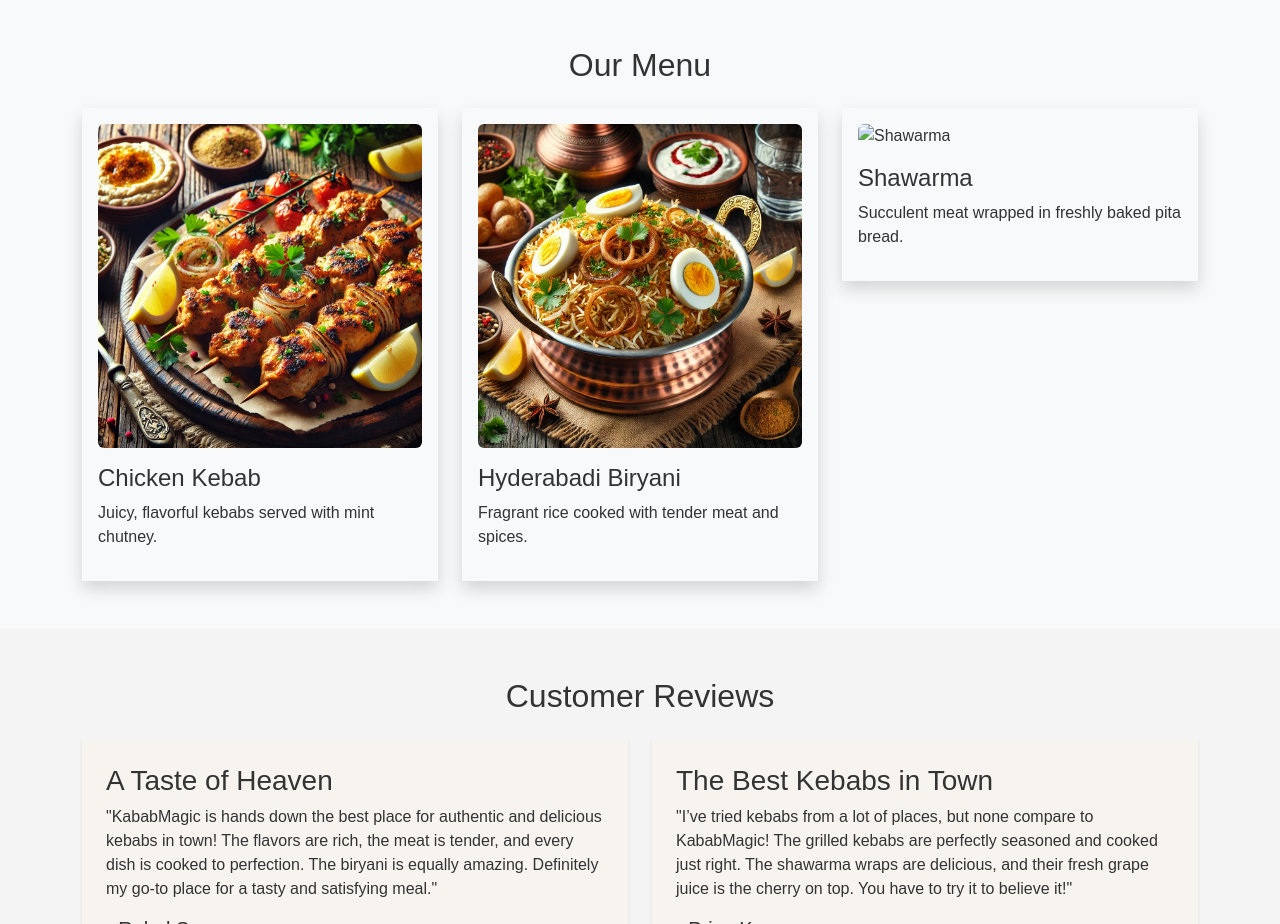
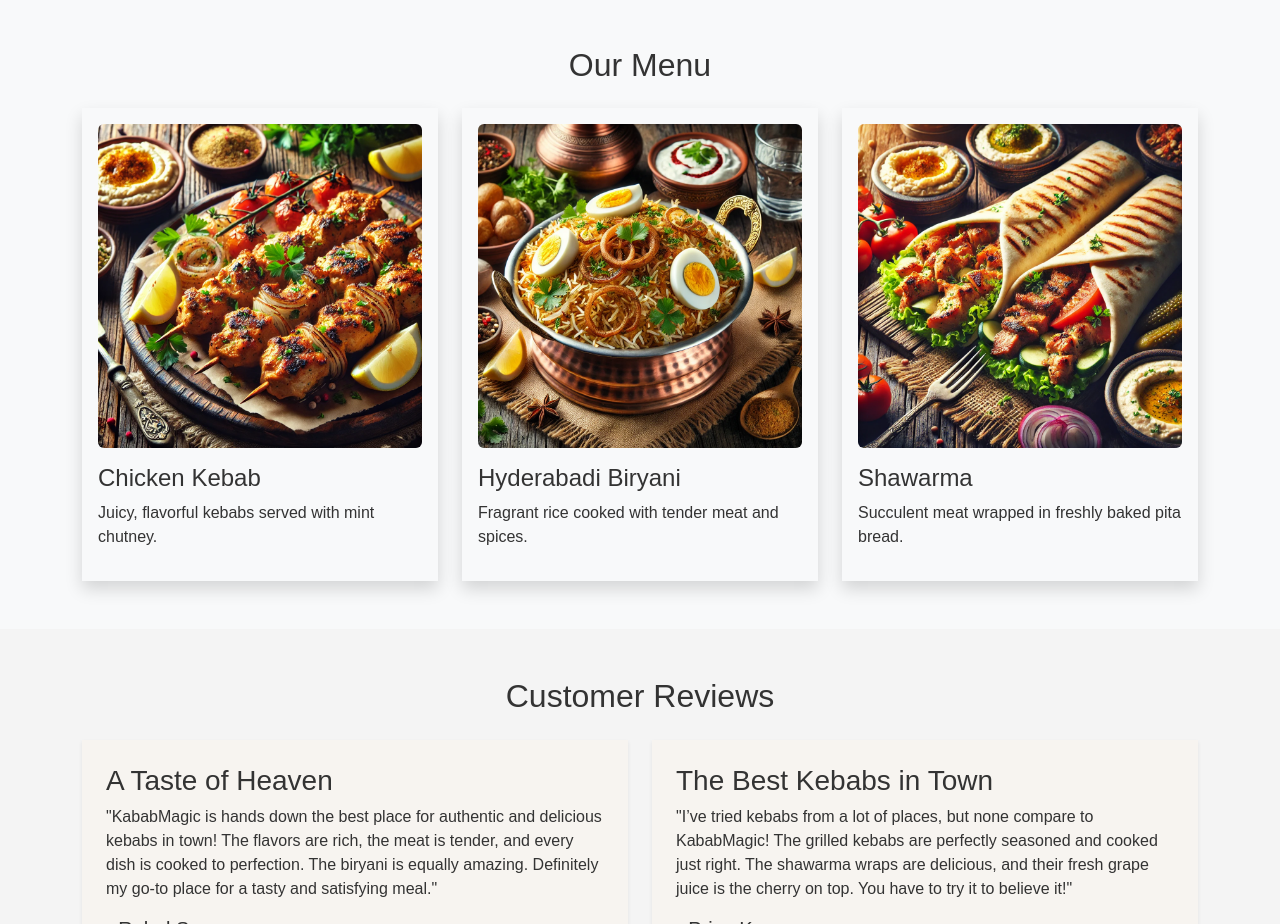
Before and after one commit to Murali-Putta/kababmagic-website, a website: page index.html in a window 1280 px wide. Shown: the part 802-1726 px from the top of the page. Drawn offline with nearby package versions, Linux system fonts and the light colour scheme.

Commit message:
Update index.html

```diff
--- a/index.html
+++ b/index.html
@@ -60,7 +60,7 @@
           <div class="col-md-4">
             <div class="menu-card p-3 shadow">
               <img
-                src="images/shah.png"
+                src="images/Shawarma.png"
                 class="img-fluid rounded mb-3"
                 alt="Shawarma"
               />
```
